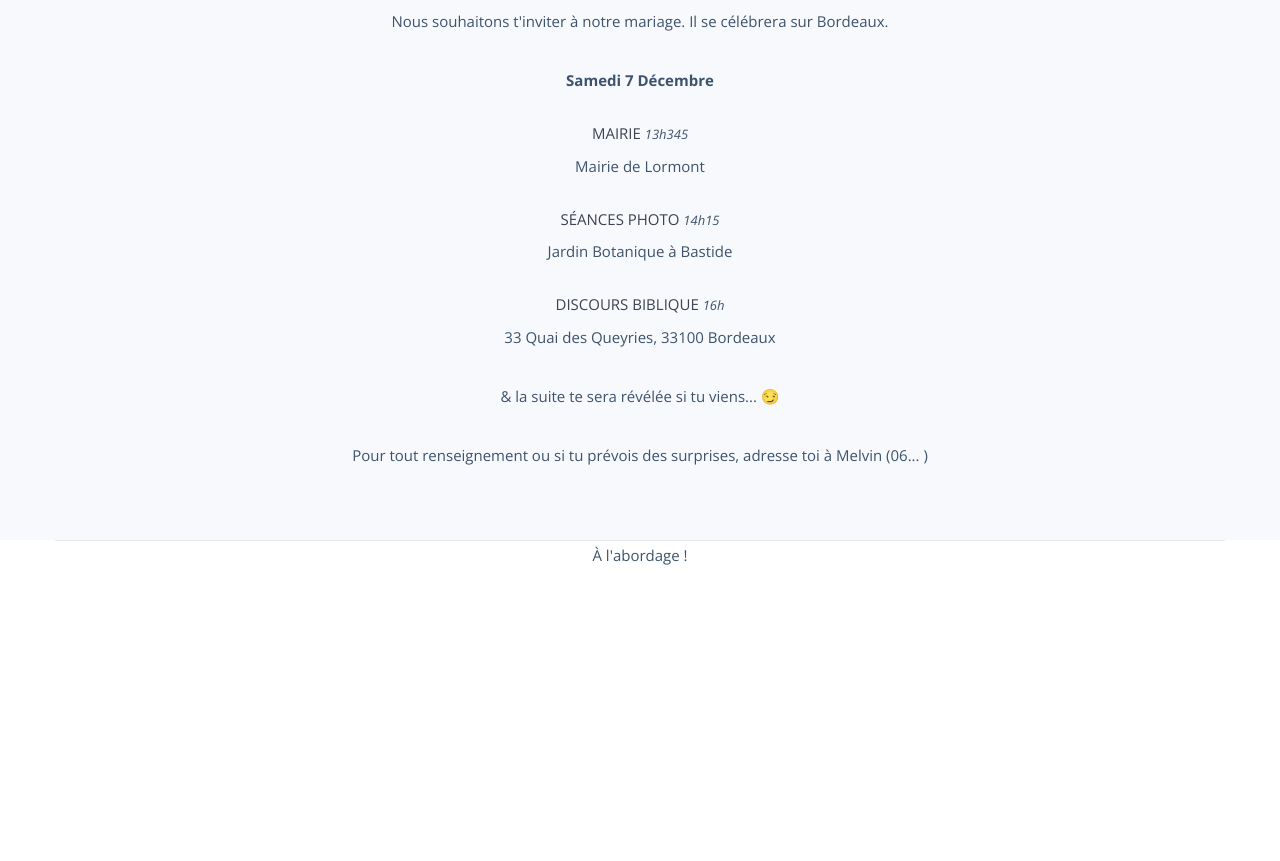
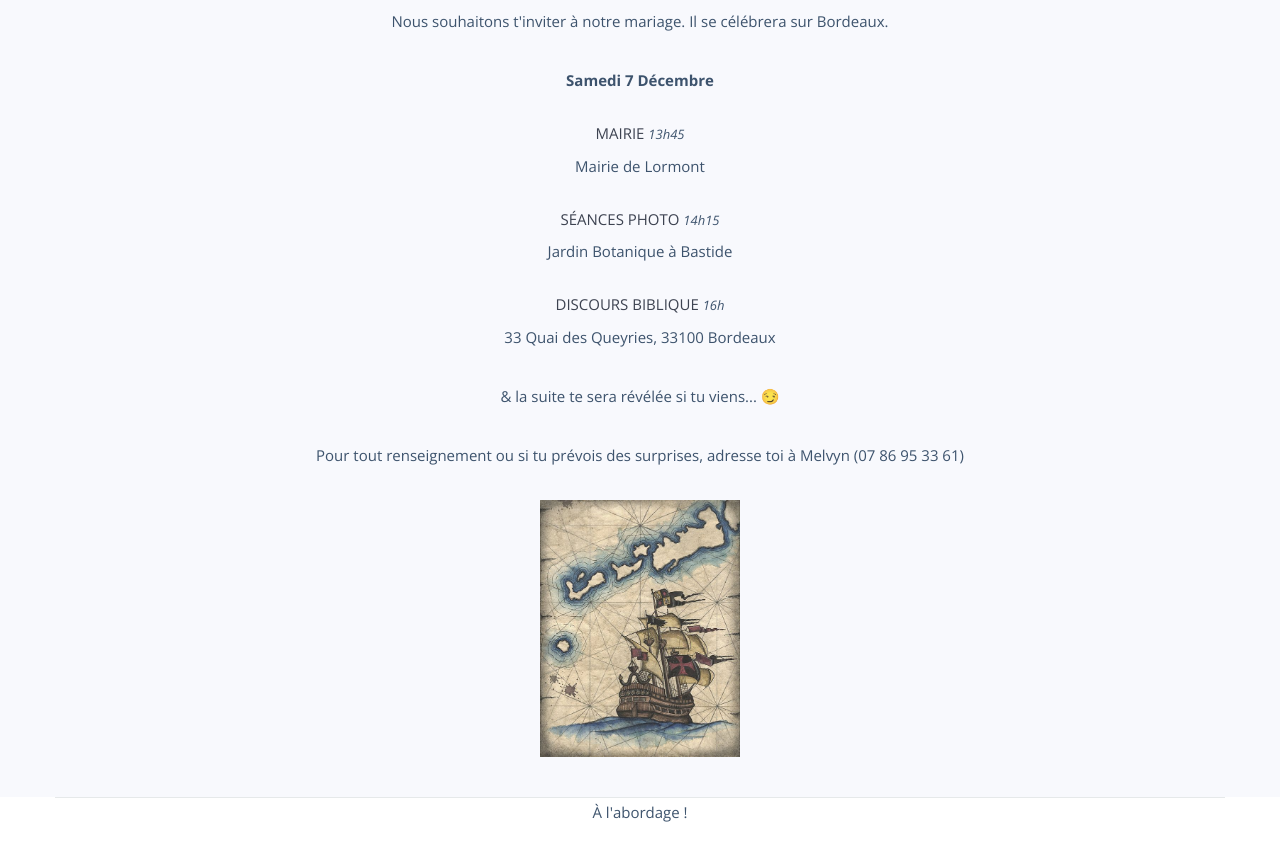
Before and after one commit to prissetgeoffrey2019/prissetgeoffrey2019, a website: page index.html in a window 1280 px wide. Shown: the part 892-1753 px from the top of the page. Before the commit the page ends 1512 px from the top, so only its background shows below. Drawn offline with nearby package versions, Linux system fonts and the light colour scheme.

Commit message:
gallion etc

```diff
--- a/css/style_jean.css
+++ b/css/style_jean.css
@@ -45,3 +45,9 @@ select {
    background-color: #e8ca6f;
    border-color: #e8ca6f;
 }
+
+#galion-img {
+   display: flex;
+   margin:auto;
+   width: 200px;
+}
--- a/index.html
+++ b/index.html
@@ -18,10 +18,10 @@
     <meta property="og:description" content="Nous voulons vous inviter à ce grand jour">
     <meta property="og:image" content="https://prissetgeoffrey2019.github.io/img/hero-min.png">
     <meta property="og:type" content="website">
-    <link rel="apple-touch-icon" sizes="180x180" href="apple-touch-icon.png">
-    <link rel="icon" type="image/png" sizes="32x32" href="favicon-32x32.png">
+    <!-- <link rel="apple-touch-icon" sizes="180x180" href="apple-touch-icon.png"> -->
+    <!-- <link rel="icon" type="image/png" sizes="32x32" href="favicon-32x32.png">
     <link rel="icon" type="image/png" sizes="16x16" href="favicon-16x16.png">
-    <link rel="shortcut-icon" type="image/png" sizes="16x16" href="favicon-16x16.png">
+    <link rel="shortcut-icon" type="image/png" sizes="16x16" href="favicon-16x16.png"> -->
     <link rel="manifest" href="manifest.json">
     <link rel="mask-icon" href="safari-pinned-tab.svg" color="#5bbad5">
     <link rel="stylesheet" href="css/normalize.min.css">
@@ -109,7 +109,7 @@
                 <div class="">
                     <p><strong>Samedi 7 Décembre</strong></p>
 
-                    <h5>Mairie <span class="time">13h345</span></h5>
+                    <h5>Mairie <span class="time">13h45</span></h5>
                     <p>Mairie de Lormont</p>
                 </div>
                 <div class="">
@@ -122,14 +122,18 @@
                 </div>
                 <div class="">
                     <p>& la suite te sera révélée si tu viens... 😏</p>
-                    <p>Pour tout renseignement ou si tu prévois des surprises, adresse toi à Melvin (06... )</p>
+                    <p>Pour tout renseignement ou si tu prévois des surprises, adresse toi à Melvyn (07 86 95 33 61)</p>
                 </div>
             </div>
         </div>
     </div>
+<img
+     src="img/galion.jpg"
+     alt="Dessin de galion"
+     id="galion-img">
+</section>
 
 
-</section>
 
 <footer>
     <div class="container">
```
Also changed, not shown: img/eng_pics/img_1.jpg (deleted), img/eng_pics/img_10.jpg (deleted), img/eng_pics/img_11.jpg (deleted), img/eng_pics/img_2.jpg (deleted), img/eng_pics/img_3.jpg (deleted), img/eng_pics/img_4.jpg (deleted), img/eng_pics/img_5.jpg (deleted), img/eng_pics/img_6.jpg (deleted), img/eng_pics/img_7.jpg (deleted), img/eng_pics/img_8.jpg (deleted), img/eng_pics/img_9.jpg (deleted), img/logo-lg.png (deleted), img/logo.png (deleted).
